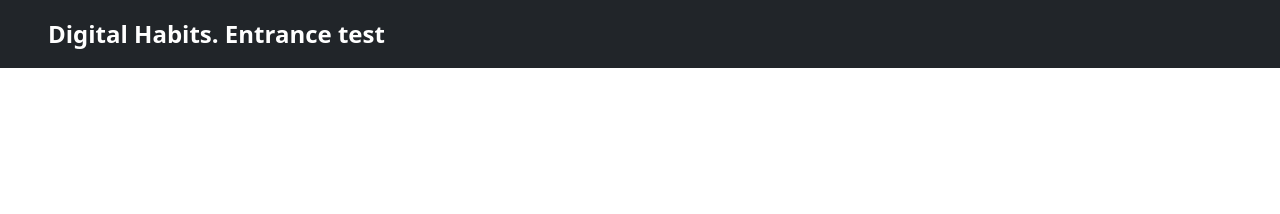
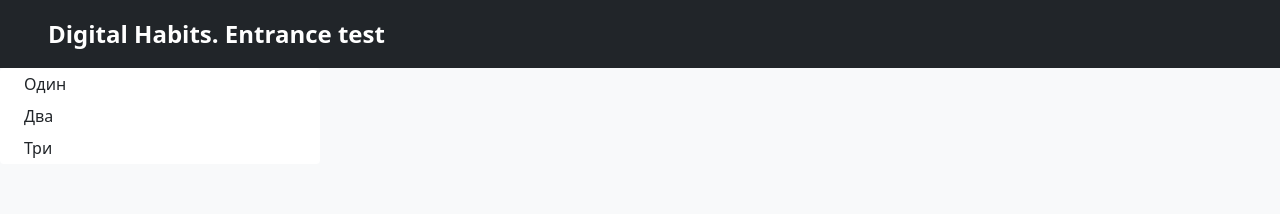
Before and after one commit to Handsome1337/dhabits-test, a React (Create React App) app: page / in a window 1280 px wide. Shown: the top 214 px of the page. Built offline with nearby package versions, Linux system fonts and the light colour scheme.

Commit message:
Добавляет компоненты списка и элемента списка

```diff
--- a/public/index.html
+++ b/public/index.html
@@ -17,7 +17,7 @@
     >
     <title>React App</title>
   </head>
-  <body>
+  <body class="vh-100 bg-light">
     <noscript>You need to enable JavaScript to run this app.</noscript>
     <div id="root"></div>
   </body>
--- a/src/components/App/App.js
+++ b/src/components/App/App.js
@@ -1,9 +1,13 @@
 import Header from '../Header/Header';
+import FolderList from '../FolderList/FolderList';
 
 function App() {
   return (
     <>
       <Header />
+      <main>
+        <FolderList />
+      </main>
     </>
   );
 }
--- /dev/null
+++ b/src/components/FolderItem/FolderItem.js
@@ -0,0 +1,7 @@
+function FolderItem({text}) {
+  return (
+    <li className="list-group-item border-0 p-1 ps-4">{text}</li>
+  );
+}
+
+export default FolderItem;
--- /dev/null
+++ b/src/components/FolderList/FolderList.js
@@ -0,0 +1,13 @@
+import FolderItem from '../FolderItem/FolderItem';
+
+function FolderList() {
+  return (
+    <ul className="list-group w-25">
+      {
+        ['Один', 'Два', 'Три'].map((it) => <FolderItem key={it} text={it} />)
+      }
+    </ul>
+  );
+}
+
+export default FolderList;
```
